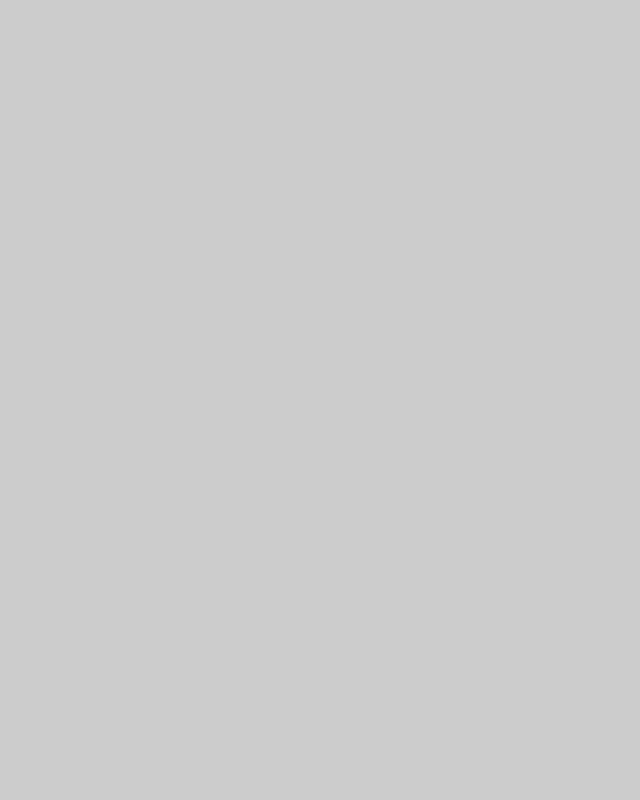
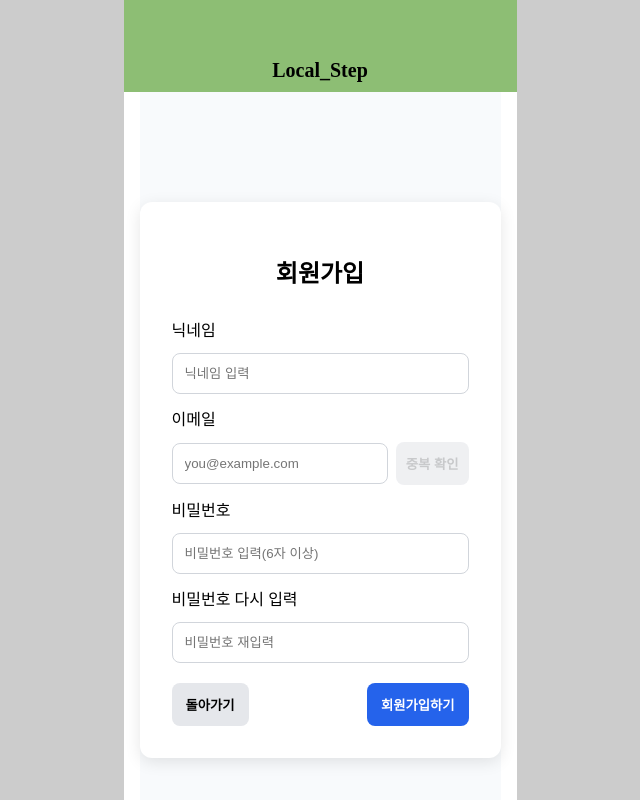
Before and after one commit to CodingMyeongGa/Front-End, a React (Vite) app in the folder CDMG/local_step/: page /signup in a window 1280 px wide. Before the commit this address had no page. Shown: the whole page, without its empty margins (320-960 px from the left). Built offline with nearby package versions, Linux system fonts and the light colour scheme; no server answers.

Commit message:
회원가입

```diff
--- a/CDMG/local_step/package.json
+++ b/CDMG/local_step/package.json
@@ -12,7 +12,7 @@
   "dependencies": {
     "react": "^19.1.1",
     "react-dom": "^19.1.1",
-    "react-router-dom": "^7.8.1"
+    "react-router-dom": "^7.8.2"
   },
   "devDependencies": {
     "@eslint/js": "^9.33.0",
--- a/CDMG/local_step/src/App.jsx
+++ b/CDMG/local_step/src/App.jsx
@@ -1,7 +1,8 @@
-import { useState } from 'react';
+import { useEffect, useState } from 'react';
 import Header from './components/Header/Header.jsx';
 import Footer from './components/Footer/Footer';
 import WeatherDate from './components/Home/WeatherDate.jsx';
+import { isAuthed } from "./utils/auth";
 import './App.css';
 
 import { Routes, Route, Navigate } from "react-router-dom";
@@ -14,6 +15,8 @@ import SetRoute from "./pages/SetRoute.jsx";
 import Setting from "./pages/Setting.jsx";
 import StepsWeekly from './pages/StepsWeekly.jsx';
 import LoginMain from './pages/LoginMain.jsx';
+import Signup from './pages/Signup.jsx';
+import AuthGate from "./routes/AuthGate.jsx";
 
 
 
@@ -27,18 +30,31 @@ function App() {
 
   const totalSteps = 49000;
 
+  const [authed, setAuthed] = useState(isAuthed());
+  useEffect(() => {
+    const on = () => setAuthed(isAuthed());
+    window.addEventListener('storage', on);
+    window.addEventListener('auth:change', on);
+    return () => {
+        window.removeEventListener('storage', on);
+        window.removeEventListener('auth:change', on);
+    };
+  }, []);
+
   return (
     <Routes>
       <Route element={<RootLayout />}>
-        <Route index element={<Home
-          week_step_total={totalSteps} />} />
-        <Route path="mypage" element={<Mypage />} />
-        <Route path="edit" element={<Edit />} />
-        <Route path="set-route" element={<SetRoute />} />
-        {/* <Route path="login" element={<Login/>} /> */}
-        <Route path="setting" element={<Setting/>} />
-        <Route path="stepsweekly" element={<StepsWeekly/>} />
         <Route path="login-main" element={<LoginMain/>} />
+        <Route path="signup" element={<Signup/>} />
+        {/* ▼ 로그인 필요 영역 */}
+        <Route element={<AuthGate />}>
+          <Route index element={<Home week_step_total={totalSteps} />} />
+          <Route path="mypage" element={<Mypage />} />
+          <Route path="edit" element={<Edit />} />
+          <Route path="set-route" element={<SetRoute />} />
+          <Route path="setting" element={<Setting/>} />
+          <Route path="stepsweekly" element={<StepsWeekly/>} />
+        </Route>
       </Route>
     </Routes>
   );
--- a/CDMG/local_step/src/components/Footer/Footer.jsx
+++ b/CDMG/local_step/src/components/Footer/Footer.jsx
@@ -5,6 +5,7 @@ import { readGoal } from '../../hooks/useAutoGoalSession'
 
 export default function Footer() {
   const { pathname } = useLocation()
+
   const navigate = useNavigate()
   const active =
     pathname === '/' ? 'home' :
--- /dev/null
+++ b/CDMG/local_step/src/components/Login/Signup.css
@@ -0,0 +1,16 @@
+/* …(페이지 공통 스타일이 있으면 유지) */
+.signup-container{display:flex;align-items:center;justify-content:center;height:100vh;background:#f8fafc;font-family:"Segoe UI",sans-serif}
+.signup-box{width:350px;background:#fff;padding:32px;border-radius:12px;box-shadow:0 4px 16px rgba(0,0,0,.1);display:flex;flex-direction:column;gap:12px}
+.signup-title{font-size:24px;font-weight:700;margin-bottom:16px;text-align:center}
+.signup-box input{padding:12px;border:1px solid #d1d5db;border-radius:8px;outline:none;transition:border .2s}
+.signup-box input:focus{border-color:#2563eb}
+.error{color:#dc2626;background:#fee2e2;padding:8px;border-radius:6px;font-size:14px}
+.row-email{display:flex;gap:8px;align-items:center}
+.row-email input{flex:1;min-width:0} /* 버튼 앞까지만 확장 */
+.dup-btn{white-space:nowrap;padding:12px 10px;border:none;border-radius:8px;background:#e5e7eb;cursor:pointer;font-weight:600}
+.dup-btn:disabled{opacity:.6;cursor:not-allowed}
+.email-msg{font-size:12px;margin-top:-6px;color:#2563eb}
+.signup-actions{display:flex;justify-content:space-between;gap:10px;margin-top:8px}
+.back-btn{padding:12px 14px;border:none;border-radius:8px;background:#e5e7eb;cursor:pointer;font-weight:600}
+.submit-btn{padding:12px 14px;border:none;border-radius:8px;background:#2563eb;color:#fff;cursor:pointer;font-weight:700}
+.submit-btn:hover{background:#1d4ed8}
--- a/CDMG/local_step/src/components/Login/loginMain.css
+++ b/CDMG/local_step/src/components/Login/loginMain.css
@@ -3,13 +3,14 @@
   display: flex;
   align-items: center;
   justify-content: center;
-  height: 100vh;
+  height: 100%;
   background: #f8fafc;
   font-family: "Segoe UI", sans-serif;
 }
 
 /* 로그인 박스 */
 .login-box {
+  margin-top: 5rem;
   width: 350px;
   background: white;
   padding: 32px;
--- a/CDMG/local_step/src/main.jsx
+++ b/CDMG/local_step/src/main.jsx
@@ -3,6 +3,11 @@ import { createRoot } from 'react-dom/client'
 import { BrowserRouter } from 'react-router-dom'
 import './index.css'
 import App from './App.jsx'
+import { AUTH_KEY } from './utils/auth'
+
+if (import.meta.env.DEV) {
+  try { sessionStorage.removeItem(AUTH_KEY) } catch {}
+}
 
 createRoot(document.getElementById('root')).render(
     <React.StrictMode>
--- a/CDMG/local_step/src/pages/LoginMain.jsx
+++ b/CDMG/local_step/src/pages/LoginMain.jsx
@@ -1,10 +1,16 @@
-import React, { useState } from "react";
+import React, { useState , useEffect} from "react";
+import { login, isAuthed } from "../utils/auth";
+import { useNavigate, Link } from "react-router-dom";
+import { setSessionLoggedIn } from "../routes/AuthGate";
 import "../components/Login/loginMain.css"; // 파일명 대소문자 일치
 
 export default function LoginMain() {
   const [email, setEmail] = useState("");
   const [pw, setPw] = useState("");
   const [error, setError] = useState(null);
+  const navigate = useNavigate();
+
+  useEffect(() => { if (isAuthed()) navigate("/", { replace:true }) }, [navigate])
 
   // 🔑 카카오 로그인 설정
   const REST_API_KEY = "42751a9b7d932eac24627939d11d3120";
@@ -26,7 +32,9 @@ export default function LoginMain() {
 
     setError(null);
     // TODO: 실제 로그인 API 연동
-    alert("로그인 성공! 🎉");
+    setSessionLoggedIn(true);
+    navigate("/", { replace:true });
+    // alert("로그인 성공! 🎉");
   };
 
   const kakaoLoginHandler = () => {
@@ -68,7 +76,7 @@ export default function LoginMain() {
         </button>
 
         <p className="signup-text">
-          아직 계정이 없으신가요? <a href="/signup">회원가입</a>
+          아직 계정이 없으신가요? <Link to="/signup">회원가입</Link>
         </p>
       </form>
     </div>
--- /dev/null
+++ b/CDMG/local_step/src/pages/Signup.jsx
@@ -0,0 +1,101 @@
+import { useState } from "react";
+import "../components/Login/LoginMain.css";
+import { useNavigate } from "react-router-dom";
+import "../components/Login/Signup.css";
+
+export default function Signup() {
+  const nav = useNavigate();
+  const [nickname, setNickname] = useState("");
+  const [email, setEmail] = useState("");
+  const [emailMsg, setEmailMsg] = useState("");
+  const [emailValid, setEmailValid] = useState(false);
+  const [pw, setPw] = useState("");
+  const [pw2, setPw2] = useState("");
+  const [err, setErr] = useState("");
+
+  const isEmail = (v) => /^[^\s@]+@[^\s@]+\.[^\s@]+$/.test(v);
+
+  const onEmailChange = (v) => {
+    setEmail(v);
+    setEmailMsg("");
+    const ok = isEmail(v);
+    setEmailValid(ok);
+  };
+
+  const checkDuplicate = () => {
+    if (!emailValid) { setEmailMsg("이메일 형식을 확인해 주세요."); return; }
+    // TODO: 중복 확인 실제 API 연동
+    // setEmailMsg("이미 가입된 이메일입니다");
+    setEmailMsg("가입되지 않은 이메일입니다");
+  };
+
+  const onSubmit = (e) => {
+    e.preventDefault();
+    setErr("");
+    if (!nickname.trim() || !email.trim() || !pw || !pw2) { setErr("모든 항목을 입력해 주세요."); return; }
+    if (!emailValid) { setErr("이메일 형식을 확인해 주세요."); return; }
+    if (pw.length < 6) { setErr("비밀번호는 6자 이상 입력해 주세요."); return; }
+    if (pw !== pw2) { setErr("비밀번호가 일치하지 않습니다."); return; }
+    alert("회원가입이 완료되었습니다.");
+    nav("/login-main", { replace: true });
+  };
+
+  return (
+    <div className="signup-container">
+      <form className="signup-box" onSubmit={onSubmit}>
+        <h2 className="signup-title">회원가입</h2>
+
+        <label>닉네임</label>
+        <input
+          type="text"
+          placeholder="닉네임 입력"
+          value={nickname}
+          onChange={(e) => setNickname(e.target.value)}
+        />
+
+        <label>이메일</label>
+        <div className="row-email">
+          <input
+            type="email"
+            placeholder="you@example.com"
+            value={email}
+            onChange={(e) => onEmailChange(e.target.value)}
+          />
+          <button
+            type="button"
+            className="dup-btn"
+            onClick={checkDuplicate}
+            disabled={!emailValid}
+            title={!emailValid ? "올바른 이메일을 입력하세요" : ""}
+          >
+            중복 확인
+          </button>
+        </div>
+        {emailMsg && <div className="email-msg">{emailMsg}</div>}
+
+        <label>비밀번호</label>
+        <input
+          type="password"
+          placeholder="비밀번호 입력(6자 이상)"
+          value={pw}
+          onChange={(e) => setPw(e.target.value)}
+        />
+
+        <label>비밀번호 다시 입력</label>
+        <input
+          type="password"
+          placeholder="비밀번호 재입력"
+          value={pw2}
+          onChange={(e) => setPw2(e.target.value)}
+        />
+
+        {err && <div className="error">{err}</div>}
+
+        <div className="signup-actions">
+          <button type="button" className="back-btn" onClick={() => nav("/login-main")}>돌아가기</button>
+          <button type="submit" className="submit-btn">회원가입하기</button>
+        </div>
+      </form>
+    </div>
+  );
+}
--- /dev/null
+++ b/CDMG/local_step/src/routes/AuthGate.jsx
@@ -0,0 +1,15 @@
+// src/routes/AuthGate.jsx  ← 새 파일
+import { useEffect, useState } from "react"
+import { Navigate, Outlet } from "react-router-dom"
+
+const KEY = "auth_session"
+
+export function setSessionLoggedIn(v=true){ v ? sessionStorage.setItem(KEY,"1") : sessionStorage.removeItem(KEY) }
+export function isSessionLoggedIn(){ return sessionStorage.getItem(KEY) === "1" }
+
+export default function AuthGate(){
+  const [ok, setOk] = useState(null)
+  useEffect(() => { setOk(isSessionLoggedIn()) }, [])
+  if (ok == null) return null
+  return ok ? <Outlet/> : <Navigate to="/login-main" replace />
+}
--- /dev/null
+++ b/CDMG/local_step/src/utils/auth.js
@@ -0,0 +1,16 @@
+export const AUTH_KEY = 'auth_token'
+
+// ⬇️ dev 용: 세션 단위 로그인(새 탭/서버 재기동 시 초기화 용이)
+const S = sessionStorage
+
+export const isAuthed = () => !!S.getItem(AUTH_KEY)
+export const getToken = () => S.getItem(AUTH_KEY) || null
+
+export const login = (token = 'localdev') => {
+  S.setItem(AUTH_KEY, token)
+  window.dispatchEvent(new Event('auth:change')) // 동일 탭 즉시 반영
+}
+export const logout = () => {
+  S.removeItem(AUTH_KEY)
+  window.dispatchEvent(new Event('auth:change'))
+}
```
Also changed, not shown: CDMG/local_step/src/layouts/RootLayout.jsx (+5 -2 lines), 1 other file (tests, documents, lock files or other folders).
